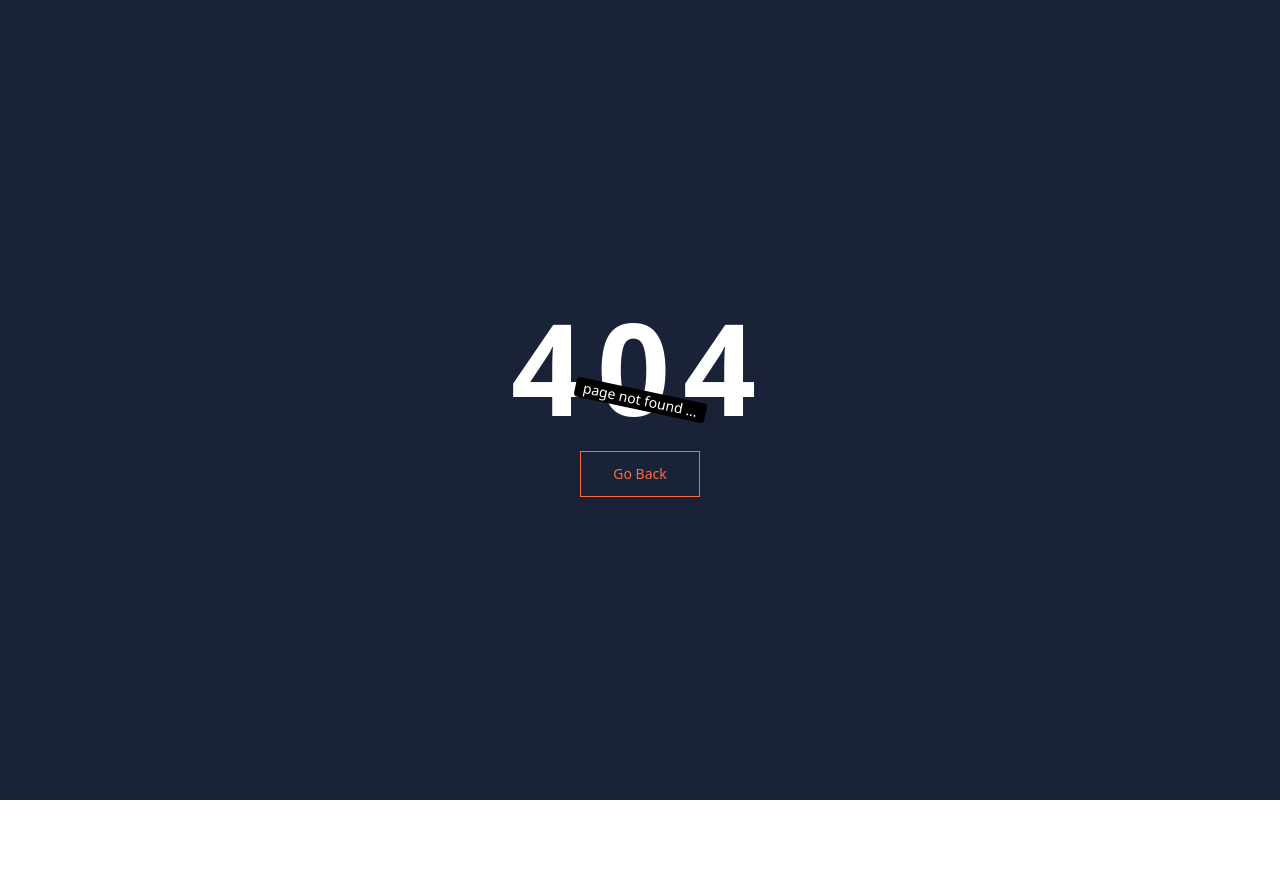
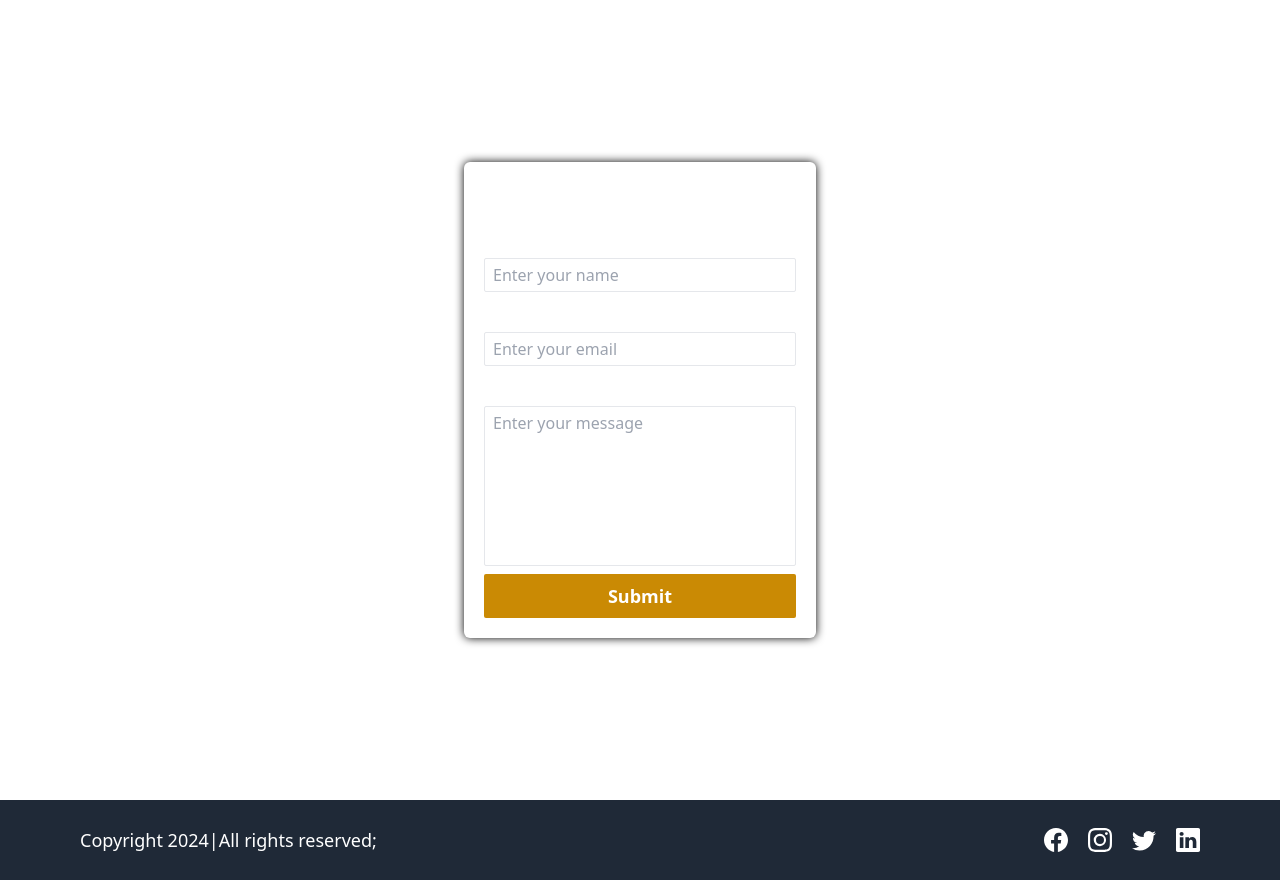
Before and after one commit to ansarialiakbar/lms-frontend, a React (Vite) app: page /contact in a window 1280 px wide. Before the commit this address had no page. Before the commit the page ends 800 px from the top, so only its background shows below. Built offline with nearby package versions, Linux system fonts and the light colour scheme.

Commit message:
added contact page

```diff
--- a/src/App.jsx
+++ b/src/App.jsx
@@ -7,6 +7,7 @@
 import Signup from './Pages/Signup'
 import Login from './Pages/Login'
 import CourseList from './Pages/Course/CourseList'
+import Contact from './Pages/Contact'
 
 function App() {
 
@@ -17,6 +18,7 @@
        <Route path='/' element={<HomePage />}></Route>
        <Route path='/about' element={<AboutUs />}></Route>
        <Route path='/courses' element={<CourseList />}></Route>
+       <Route path='/contact' element={<Contact />}></Route>
        <Route path='/signup' element={<Signup />} />
        <Route path='/login' element={<Login />} />
        <Route path='*' element={<NotFound />}></Route>
--- /dev/null
+++ b/src/Helpers/regexMatcher.js
@@ -0,0 +1,7 @@
+export function isEmail(string){
+   return string.match( /^(([^<>()[\]\\.,;:\s@"]+(\.[^<>()[\]\\.,;:\s@"]+)*)|.(".+"))@((\[[0-9]{1,3}\.[0-9]{1,3}\.[0-9]{1,3}\.[0-9]{1,3}\])|(([a-zA-Z\-0-9]+\.)+[a-zA-Z]{2,}))$/)
+}
+
+export function isValidPassword(string){
+    return string.match(/^(?=.*[0-9])(?=.*[!@#$%^&*])[a-zA-Z0-9!@#$%^&*]{6,16}$/)
+}
--- a/src/Layouts/HomeLayout.jsx
+++ b/src/Layouts/HomeLayout.jsx
@@ -68,6 +68,12 @@
                   <Link to="/admin/dashboard" >Admin Dashboard</Link>
                 </li>
             )}
+             {isLoggedIn && role === 'ADMIN' && (
+                            <li>
+                                <Link to="/course/create"> Create new course</Link>
+                            </li>
+            )}
+
             <li>
                 <Link to="/courses">All Courses</Link>
             </li>
--- /dev/null
+++ b/src/Pages/Contact.jsx
@@ -0,0 +1,129 @@
+import { useState } from "react";
+import HomeLayout from "../Layouts/HomeLayout";
+import toast from "react-hot-toast";
+import { isEmail } from "../Helpers/regexMatcher";
+import axiosInstance from "../Helpers/axiosInstance";
+
+function Contact(){
+    const [userInput, setUserInput] = useState({
+        name:"",
+        email:"",
+        message:"",
+    })
+
+    function handleInputChange(e){
+        const {name, value} = e.target;
+        setUserInput({
+            ...userInput,
+            [name]: value
+        })
+
+    }
+
+    async function onFormSubmit(e){
+        e.preventDefault();
+        if(!userInput.name || !userInput.email || !userInput.message){
+            toast.error("All field are required");
+            return;
+        }
+        if(!isEmail(userInput.email)){
+            toast.error("Invalid email");
+            return;
+        }
+        try {
+            const response = axiosInstance.post("/contact", userInput)
+            toast.promise(response, {
+                loading: "Submitting your message...",
+                success: "Form submitted successfully",
+                error: "Failed to submit the form"
+            });
+            const contactResponse = await response;
+            console.log(contactResponse)
+            if(contactResponse?.data?.success) {
+                setUserInput({
+                    name: "",
+                    email: "",
+                    message: "",
+                });
+            }
+        } catch (error) {
+            toast.error("operation failed....")
+        }
+
+    }
+
+    return(
+        <HomeLayout>
+            <div className="flex items-center justify-center h-[100vh]">
+              <form
+                 noValidate
+                 onSubmit={onFormSubmit}
+                 className="flex flex-col items-center justify-center gap-2 p-5 rounded-md text-white shadow-[0_0_10px_black] w-[22rem]" >
+                  <h1 className="text-3xl font-semibold">
+                    Contact Form
+                  </h1>
+                  <div className="flex flex-col w-full gap-1">
+                    <label htmlFor="name" className="text-xl font-semibold">
+                        Name
+                    </label>
+                    <input
+                        className="bg-transparent border px-2 py-1 rounded-sm"
+                        type="text"
+                        id="name"
+                        name="name"
+                        placeholder="Enter your name"
+                        onChange={handleInputChange}
+                        value={userInput.name}
+
+                    />
+
+                  </div>
+
+                  <div className="flex flex-col w-full gap-1">
+                    <label htmlFor="email" className="text-xl font-semibold">
+                        Email
+                    </label>
+                    <input
+                        className="bg-transparent border px-2 py-1 rounded-sm"
+                        type="email"
+                        id="email"
+                        name="email"
+                        placeholder="Enter your email"
+                        onChange={handleInputChange}
+                        value={userInput.email}
+
+                    />
+
+                  </div>
+
+                  <div className="flex flex-col w-full gap-1">
+                    <label htmlFor="message" className="text-xl font-semibold">
+                        Message
+                    </label>
+                    <textarea
+                        className="bg-transparent border px-2 py-1 rounded-sm resize-none h-40"
+
+                        id="message"
+                        name="message"
+                        placeholder="Enter your message"
+                        onChange={handleInputChange}
+                        value={userInput.message}
+
+                    />
+
+                  </div>
+
+                  <button type="submit"
+                      className=" w-full bg-yellow-600 hover:bg-yellow-500 transition-all ease-in-out duration-300 rounded-sm py-2 font-semibold text-lg cursor-pointer"
+                  >
+                       Submit
+                  </button>
+
+              </form>
+            </div>
+
+        </HomeLayout>
+    )
+
+}
+export default Contact;
--- a/src/Pages/Course/CourseList.jsx
+++ b/src/Pages/Course/CourseList.jsx
@@ -2,6 +2,7 @@
 import { getAllCourses } from "../../Redux/Slices/CourseSlice"
 import {useDispatch, useSelector} from 'react-redux'
 import HomeLayout from '../../Layouts/HomeLayout'
+import CourseCard from "../../Components/CourseCard";
 
 function CourseList(){
     const dispatch = useDispatch()
--- a/src/Pages/Signup.jsx
+++ b/src/Pages/Signup.jsx
@@ -5,6 +5,7 @@
 import { useDispatch } from "react-redux";
 import toast from "react-hot-toast";
 import { createAccount } from '../Redux/Slices/AuthSlice';
+import { isEmail, isValidPassword } from "../Helpers/regexMatcher";
 
 
 
@@ -62,12 +63,12 @@
             return;
         }
         // checking valid email
-        if(!signupData.email.match( /^(([^<>()[\]\\.,;:\s@"]+(\.[^<>()[\]\\.,;:\s@"]+)*)|.(".+"))@((\[[0-9]{1,3}\.[0-9]{1,3}\.[0-9]{1,3}\.[0-9]{1,3}\])|(([a-zA-Z\-0-9]+\.)+[a-zA-Z]{2,}))$/)){
+        if(!isEmail(signupData.email)){
             toast.error("Invalid email id")
             return;
         }
         // checking password
-        if(!signupData.password.match(/^(?=.*[0-9])(?=.*[!@#$%^&*])[a-zA-Z0-9!@#$%^&*]{6,16}$/)){
+        if(!isValidPassword(signupData.password)){
             toast.error("Password should be 6-16 character long with atleast a number and special characters")
             return;
         }
```
